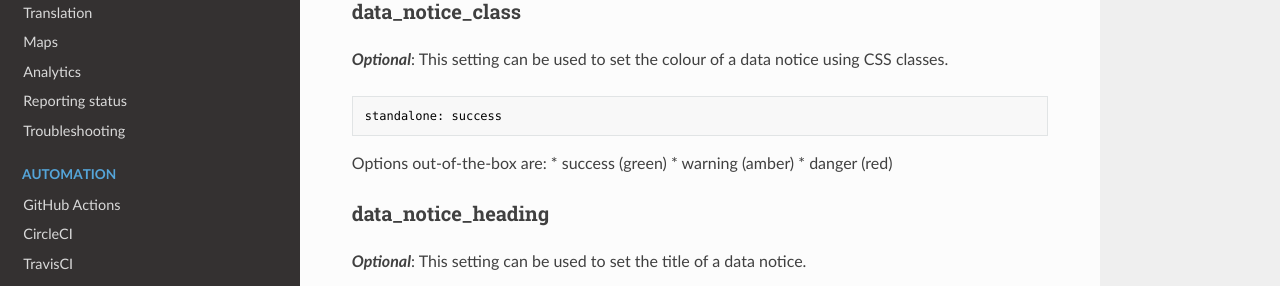
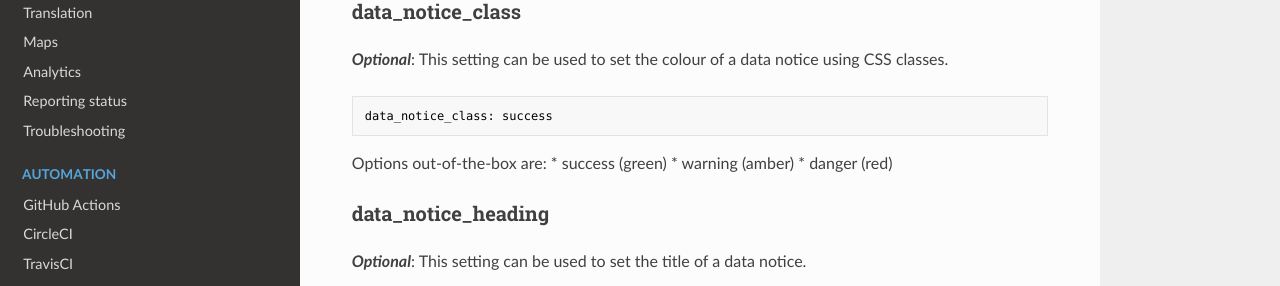
Before and after one commit to open-sdg/open-sdg, an MkDocs documentation site: the page built from docs/indicator-configuration.md, in a window 1280 px wide and 900 px high, scrolled down 2760 px. Shown: the part 151-437 px from the top of the window. Built offline with MkDocs 1.6.1, drawn with Linux system fonts in a browser that asks for light colours; nearby versions of some CDN libraries; old or Windows-style settings are respelled for this version of MkDocs; some of the changed lines change nothing that is shown.

Commit message:
Fix data_notice_class example

````diff
--- a/docs/indicator-configuration.md
+++ b/docs/indicator-configuration.md
@@ -120,7 +120,7 @@ You may want to display some very important information which site viewers must
 **_Optional_**: This setting can be used to set the colour of a data notice using CSS classes.
 
 ```nohighlight
-standalone: success
+data_notice_class: success
 ```
 
 Options out-of-the-box are:
````
